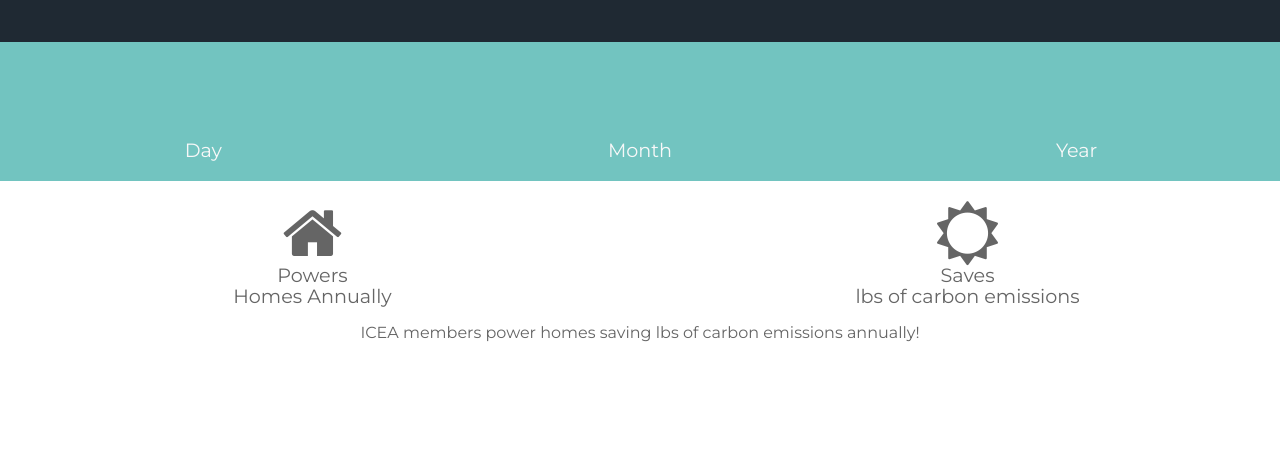
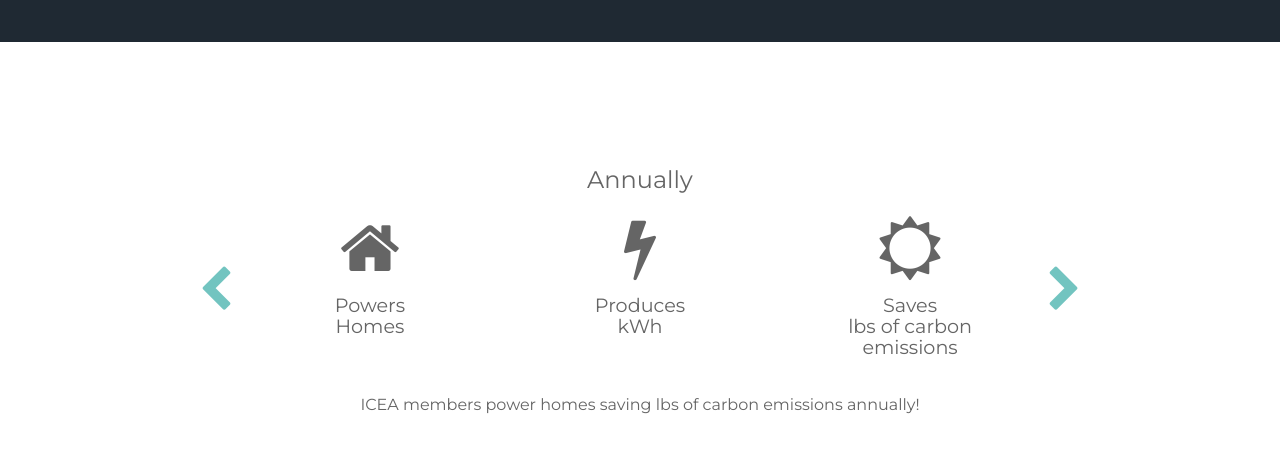
Before and after one commit to BoiseSoftwareMentorshipGroup/power-production, a website: page index.html in a window 1280 px wide. Shown: the part 78-530 px from the top of the page. Drawn offline with Linux system fonts and the light colour scheme; no server answers.

Commit message:
Update Per Meeting

```diff
--- a/assets/css/main.css
+++ b/assets/css/main.css
@@ -29,6 +29,10 @@
   margin: 0;
 }
 
+.icea-panel .verb {
+  margin-top: 15px;
+}
+
 .icea-panel p {
   margin-top: 15px;
 }
@@ -43,8 +47,9 @@
 }
 
 #icea-data, .member-info {
+  height: 125px;
+  max-height: 125px;
   padding: 20px 0;
-  background-color: #72C4C0;
   color: #F8F8F8;
 }
 
@@ -70,5 +75,16 @@
 }
 
 #infographics {
-  margin-top: 20px;
+  padding: 0 15%;
 }
+
+.carousel-button-left, .carousel-button-right {
+  color: #72C4C0;
+  margin-top: 50px;
+}
+
+.carousel-button-left:hover, .carousel-button-right:hover {
+  cursor: pointer;
+  color: #fff;
+  text-shadow: -1px 0 #1f2933, 0 1px #1f2933, 1px 0 #1f2933, 0 -1px #1f2933;
+}
--- a/assets/js/main.js
+++ b/assets/js/main.js
@@ -11,20 +11,20 @@
     url: "https://spreadsheets.google.com/feeds/list/" + spreadsheetId + "/" + sheetNum + "/public/values?alt=json",
     success: function (response) {
       data = response.feed.entry;
-      vendorAnnualTotal = (data.reduce(function(acc, val){
+      vendorAnnualTotal = (data.reduce(function (acc, val) {
         return Number(acc) + Number(val["gsx$day"]["$t"]);
       }, 0) * 365) / 2;
 
-      data = data.filter(function(vendor){
+      data = data.filter(function (vendor) {
         return vendor["gsx$carousel"]["$t"] === "y"
       });
 
       updateData(i);
 
-      setInterval(function () {
-        i === data.length - 1 ? i = 0 : i++;
-        updateData(i);
-      }, 3000);
+      // setInterval(function () {
+      //   i === data.length - 1 ? i = 0 : i++;
+      //   updateData(i);
+      // }, 3000);
     }
   });
 
@@ -87,7 +87,7 @@
     var homesTotal = Math.round(vendorAnnualTotal / 12);
     var carbonTotal = Math.round(vendorAnnualTotal * 2100);
 
-    if(memberLogo){
+    if (memberLogo) {
       $('#member-logo').attr('src', memberLogo);
       $('#member-logo').show();
       $('#icea-member').hide();
@@ -107,4 +107,15 @@
     $('#homes-total').text(homesTotal.toLocaleString());
   }
 
+  $('.carousel-button-right').on('click', function () {
+    i === data.length - 1 ? i = 0 : i++;
+    updateData(i);
+  })
+
+  $('.carousel-button-left').on('click', function () {
+    i === 0 ? i = data.length - 1 : i--;
+    updateData(i);
+  })
+
+
 })(jQuery);
--- a/index.html
+++ b/index.html
@@ -25,36 +25,35 @@
                             <img id="member-logo" src="" alt="">
                             <h1 id="icea-member"></h1>
                         </div>
-                        <div id="icea-data" class="row">
-                            <div class="col-xs-4">
-                                <h3>Day</h3>
-                                <span id="icea-day"></span>
-                            </div>
-                            <div class="col-xs-4">
-                                <h3>Month</h3>
-                                <span id="icea-month"></span>
-                            </div>
-                            <div class="col-xs-4">
-                                <h3>Year</h3>
-                                <span id="icea-year"></span>
-                            </div>
-                        </div>
                     </div>
                     <div id="infographics" class="row">
-                        <div class="col-xs-6">
+                        <h2>Annually</h2><br>
+                        <div class="col-xs-1">
+                            <i class="fa fa-chevron-left fa-3x carousel-button-left" aria-hidden="true"></i>
+                        </div>
+                        <div class="col-xs-3">
                             <i class="fa fa-home fa-4x"></i>
-                            <h3 id="">Powers</h3>
+                            <h3 class="verb">Powers</h3>
                             <h3 id="homes" class="data"></h3>
-                            <h3>Homes Annually</h3>
+                            <h3>Homes</h3>
                         </div>
-                        <div class="col-xs-6">
+                        <div class="col-xs-4">
+                            <i class="fa fa-bolt fa-4x"></i>
+                            <h3 class="verb">Produces</h3>
+                            <h3 id="icea-year" class="data"></h3>
+                            <h3>kWh</h3>
+                        </div>
+                        <div class="col-xs-3">
                             <i class="fa fa-sun-o fa-4x"></i>
-                            <h3 id="">Saves</h3>
+                            <h3 class="verb">Saves</h3>
                             <h3 id="carbon" class="data"></h3>
                             <h3>lbs of carbon emissions</h3>
                         </div>
+                        <div class="col-xs-1">
+                            <i class="fa fa-chevron-right fa-3x carousel-button-right" aria-hidden="true"></i>
+                        </div>
                     </div>
-                    <div class="row">
+                    <div class="row" style="margin-top:20px;">
                         <div class="col-xs-12">
                             <p class="card-summary">ICEA members power <span id="homes-total"></span> homes saving <span id="carbon-total"></span>lbs
                                 of carbon emissions annually!</p>
```
